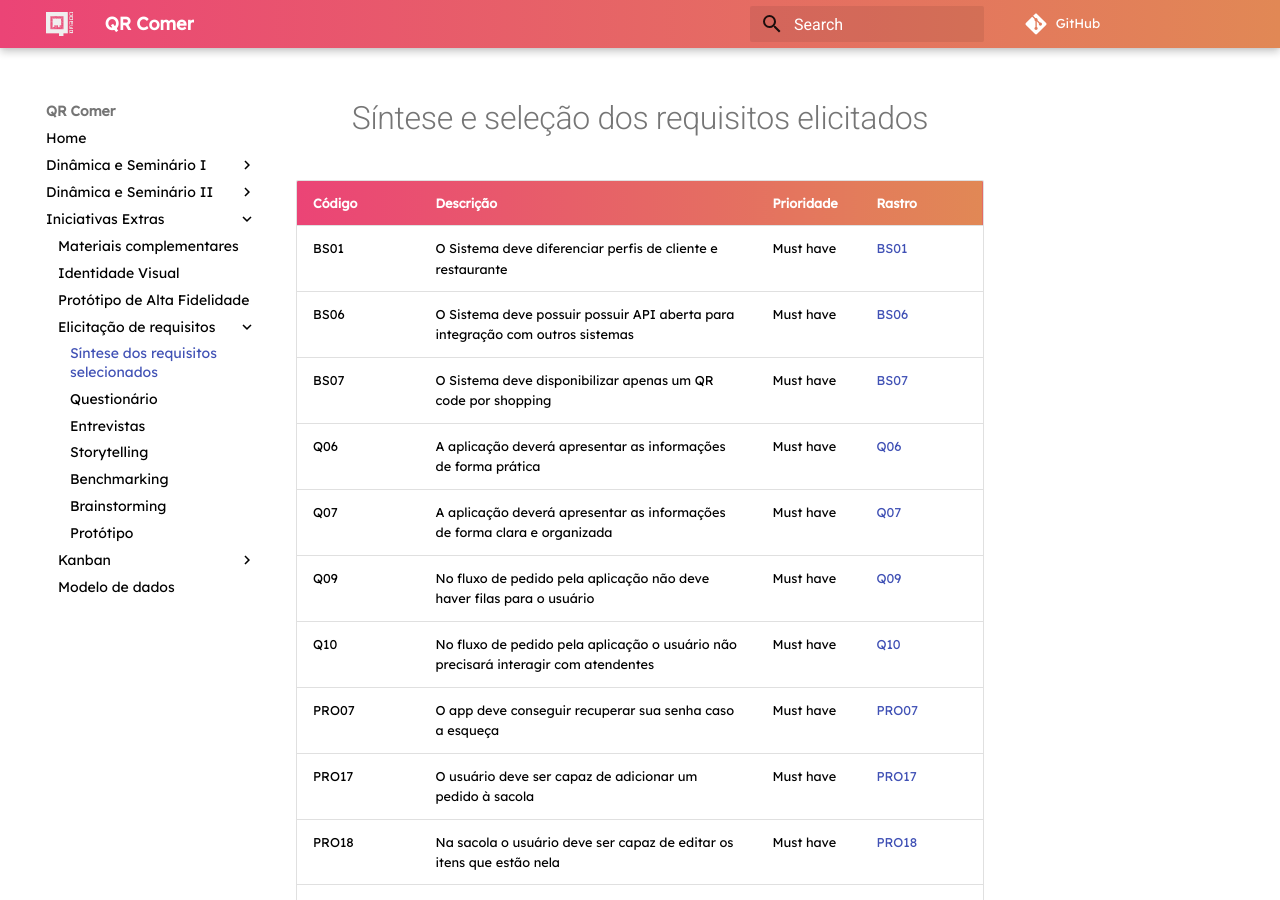
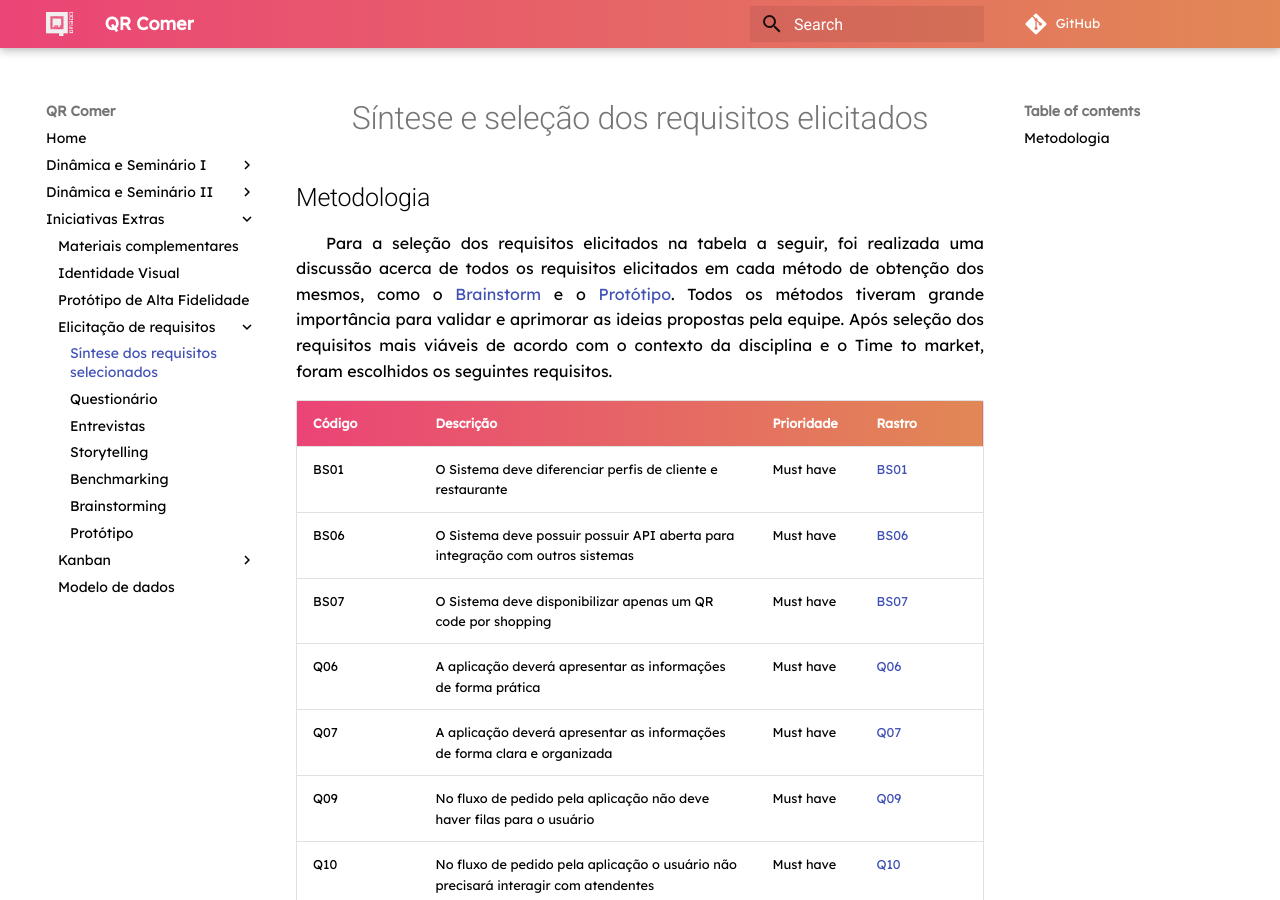
Before and after one commit to fga-desenho-2019-2/Wiki, an MkDocs documentation site: the page built from docs/iniciativas_extras/elicitacao_de_requisitos/elicitacao_de_requisitos.md, in a window 1280 px wide and 900 px high. Built offline with MkDocs 1.6.1 and Material for MkDocs 9.7.7, drawn with Linux system fonts in a browser that asks for light colours; some web fonts are replaced; comment, search, counter and statistics services are not loaded; old or Windows-style settings are respelled for this version of MkDocs; some of the changed text lies outside the part shown.

Commit message:
Add synthesis metodology

```diff
--- a/docs/iniciativas_extras/elicitacao_de_requisitos/elicitacao_de_requisitos.md
+++ b/docs/iniciativas_extras/elicitacao_de_requisitos/elicitacao_de_requisitos.md
@@ -1,4 +1,7 @@
 # Síntese e seleção dos requisitos elicitados
+
+## Metodologia
+Para a seleção dos requisitos elicitados na tabela a seguir, foi realizada uma discussão acerca de todos os requisitos elicitados em cada método de obtenção dos mesmos, como o [Brainstorm](../../iniciativas_extras/elicitacao_de_requisitos/req_brainstorm.md) e o [Protótipo](../../iniciativas_extras/elicitacao_de_requisitos/req_prototipo.md). Todos os métodos tiveram grande importância para validar e aprimorar as ideias propostas pela equipe. Após seleção dos requisitos mais viáveis de acordo com o contexto da disciplina e o Time to market, foram escolhidos os seguintes requisitos.
 
 | Código | Descrição | Prioridade | Rastro |
 |--|--|--|--|
@@ -56,3 +59,10 @@
 | E08 | Possibilitar pagamento por dinheiro no caixa | Would have | [E08](../../iniciativas_extras/elicitacao_de_requisitos/req_entrevista.md) |
 | E11 | Autenticação dupla | Would have | [E11](../../iniciativas_extras/elicitacao_de_requisitos/req_entrevista.md) |
 | E19 | Receber notificação sobre a completude do pedido | Would have | [E19](../../iniciativas_extras/elicitacao_de_requisitos/req_entrevista.md) |
+
+
+| | **Síntese e seleção dos requisitos elicitados**  |
+|--|--|
+| **Versão**| Atual: 1.0 (03/09/19) <br> Anterior: - |
+| **Descrição** | Síntese e seleção dos requisitos elicitados, utilizando o método MosCow para priorização |
+|**Autor**| [Alan](https://github.com/alanrslima), [Guilherme](https://github.com/guilhesme23), [Leonardo](https://github.com/leossb36), [Pedro](https://github.com/pedro-prp), [Saleh](https://github.com/devsalula), [Sara](https://github.com/silvasara) e [Shayane](https://github.com/shayanealcantara).
```
